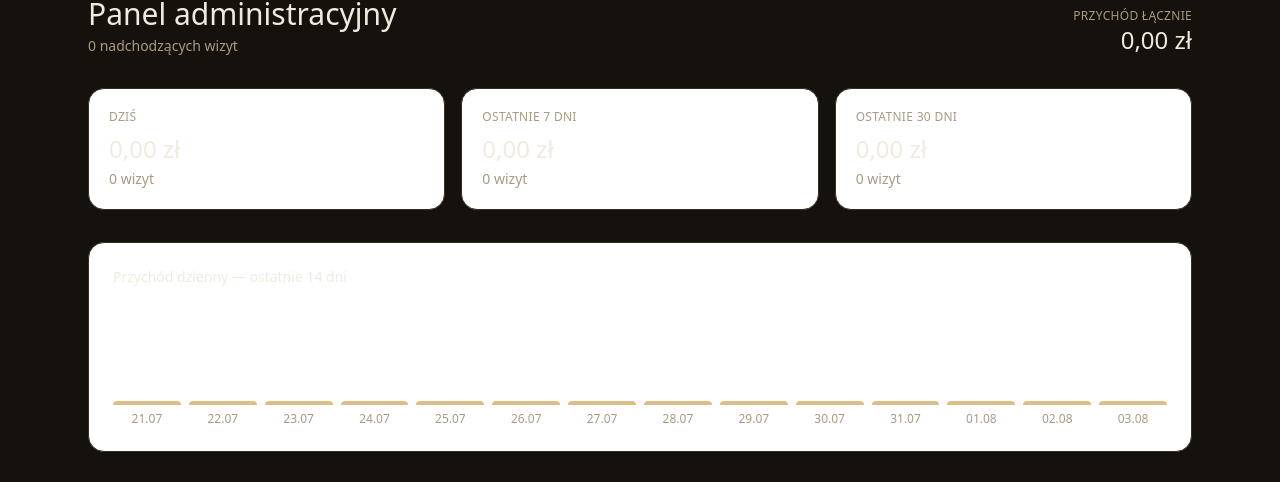
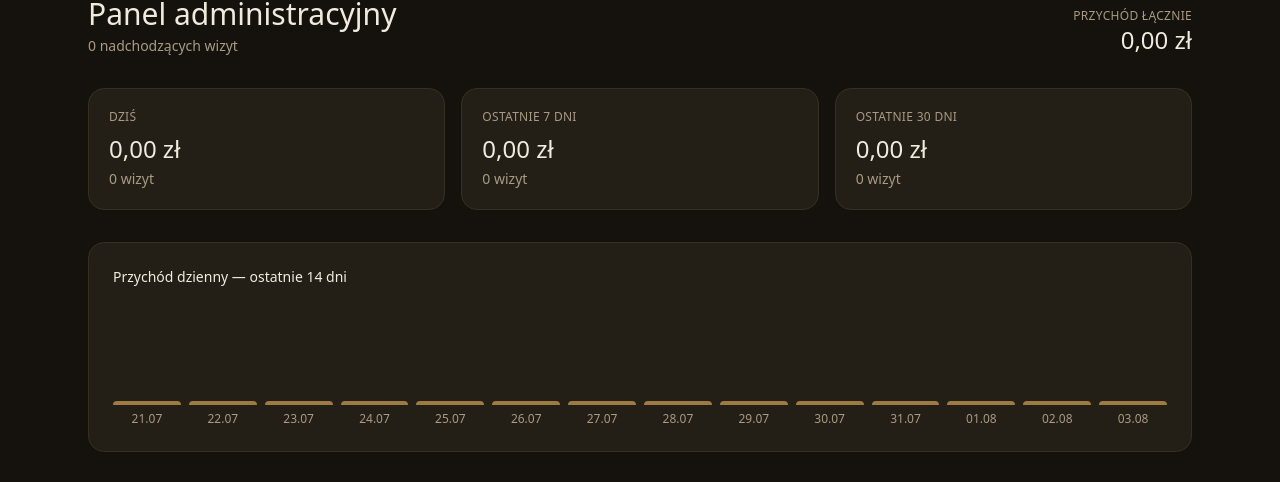
Before and after one commit to mvtczak/loka-salon-demo, a Next.js app: page /admin/rezerwacje in a window 1280 px wide. Shown: the part 161-643 px from the top of the page. Built offline with nearby package versions, Linux system fonts and the light colour scheme; no server answers; the database is empty; a web font is replaced by a local one.

Commit message:
Dark theme redesign, gallery section, privacy notice: src/app/admin/rezerwacje/page.tsx

```diff
--- a/src/app/admin/rezerwacje/page.tsx
+++ b/src/app/admin/rezerwacje/page.tsx
@@ -115,14 +115,14 @@ export default async function AdminBookingsPage({
 
       <div className="mt-6 grid grid-cols-1 gap-3 sm:mt-8 sm:grid-cols-3 sm:gap-4">
         {kpis.map((k) => (
-          <div key={k.label} className="rounded-2xl border border-line bg-white p-4 sm:p-5">
+          <div key={k.label} className="rounded-2xl border border-line bg-surface p-4 sm:p-5">
             <div className="text-xs uppercase tracking-wide text-ink-soft">{k.label}</div>
             <div className="mt-2 flex items-baseline gap-2">
               <span className="font-serif-display text-xl text-ink sm:text-2xl">
                 {new Intl.NumberFormat("pl-PL", { style: "currency", currency: "PLN" }).format(k.revenue / 100)}
               </span>
               {k.change && (
-                <span className={`text-xs font-medium ${k.change.startsWith("-") ? "text-red-500" : "text-emerald-600"}`}>
+                <span className={`text-xs font-medium ${k.change.startsWith("-") ? "text-red-400" : "text-emerald-400"}`}>
                   {k.change}
                 </span>
               )}
@@ -132,7 +132,7 @@ export default async function AdminBookingsPage({
         ))}
       </div>
 
-      <div className="mt-6 rounded-2xl border border-line bg-white p-4 sm:mt-8 sm:p-6">
+      <div className="mt-6 rounded-2xl border border-line bg-surface p-4 sm:mt-8 sm:p-6">
         <h2 className="text-sm font-medium text-ink">Przychód dzienny — ostatnie 14 dni</h2>
         <div className="mt-5 overflow-x-auto">
           <div className="flex min-w-[480px] items-end gap-1.5 sm:min-w-0 sm:gap-2" style={{ height: 120 }}>
```
